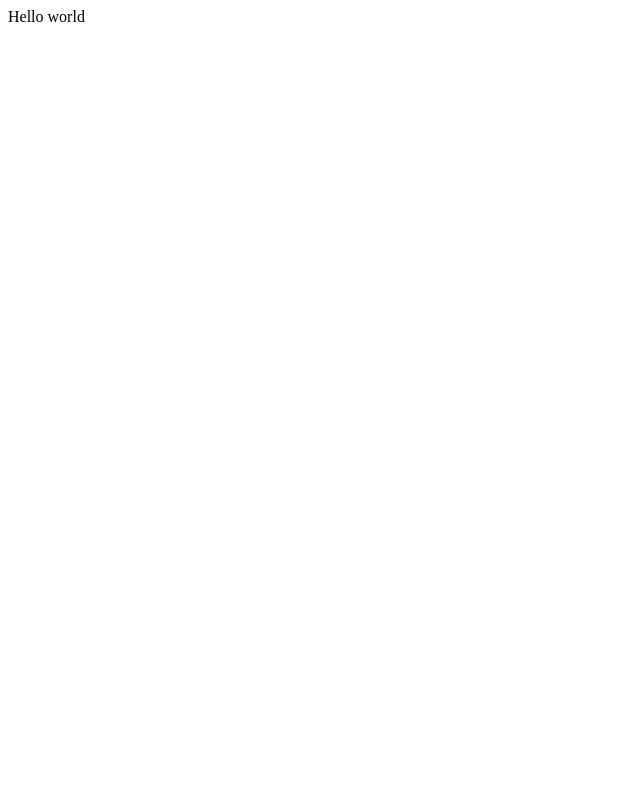
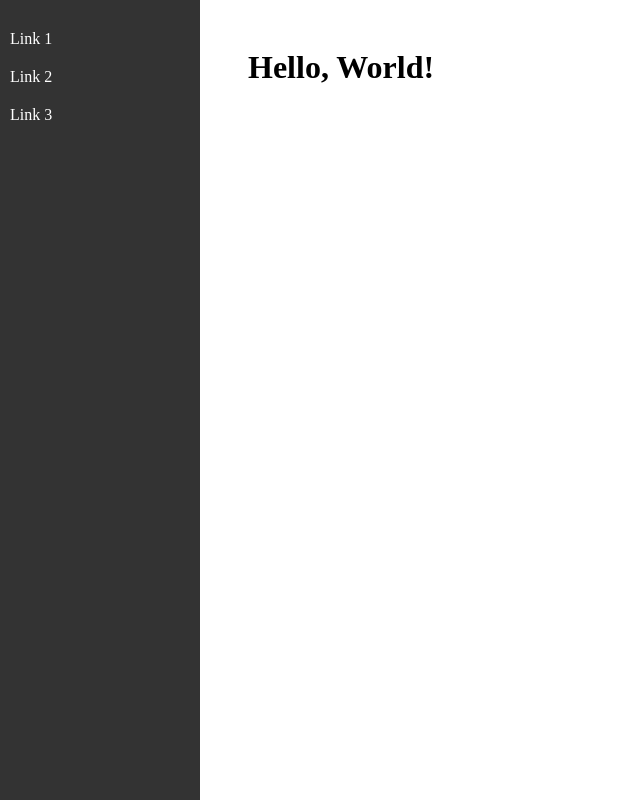
Before and after one commit to prof-palomb/prof-palomb.github.io, a plain HTML site: page index.html in a window 1280 px wide. Shown: the whole page, without its empty margins (0-640 px from the left). Drawn offline with Linux system fonts and the light colour scheme.

Commit message:
bar menu

```diff
--- a/index.html
+++ b/index.html
@@ -6,10 +6,50 @@
   <meta name="viewport" content="width=device-width">
   <title>replit</title>
   <link href="style.css" rel="stylesheet" type="text/css" />
+
+  <style>
+      /* Styling the sidebar */
+      .sidebar {
+          position: fixed;
+          top: 0;
+          left: 0;
+          width: 200px;
+          height: 100vh;
+          background-color: #333;
+          color: white;
+          padding-top: 20px;
+          box-sizing: border-box;
+      }
+      /* Styling the links in the sidebar */
+      .sidebar a {
+          display: block;
+          color: white;
+          padding: 10px;
+          text-decoration: none;
+      }
+      .sidebar a:hover {
+          background-color: #555;
+      }
+      /* Main content area styling */
+      .main-content {
+          margin-left: 220px; /* Leave space for sidebar */
+          padding: 20px;
+      }
+  </style>
 </head>
 
 <body>
-  Hello world
+  <div class="sidebar">
+      <a href="#link1">Link 1</a>
+      <a href="#link2">Link 2</a>
+      <a href="#link3">Link 3</a>
+  </div>
+
+  <!-- Main content area -->
+  <div class="main-content">
+      <h1>Hello, World!</h1>
+  </div>
+
   <script src="script.js"></script>
 </body>
 
```
